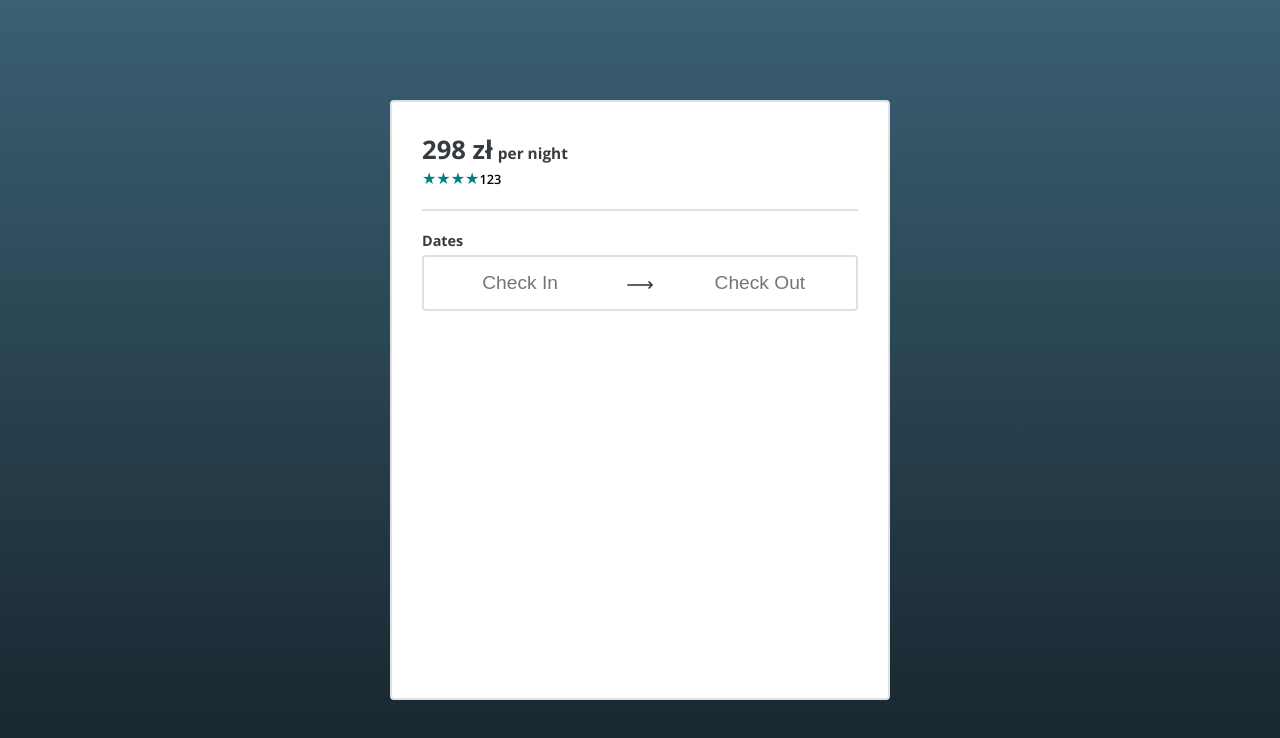
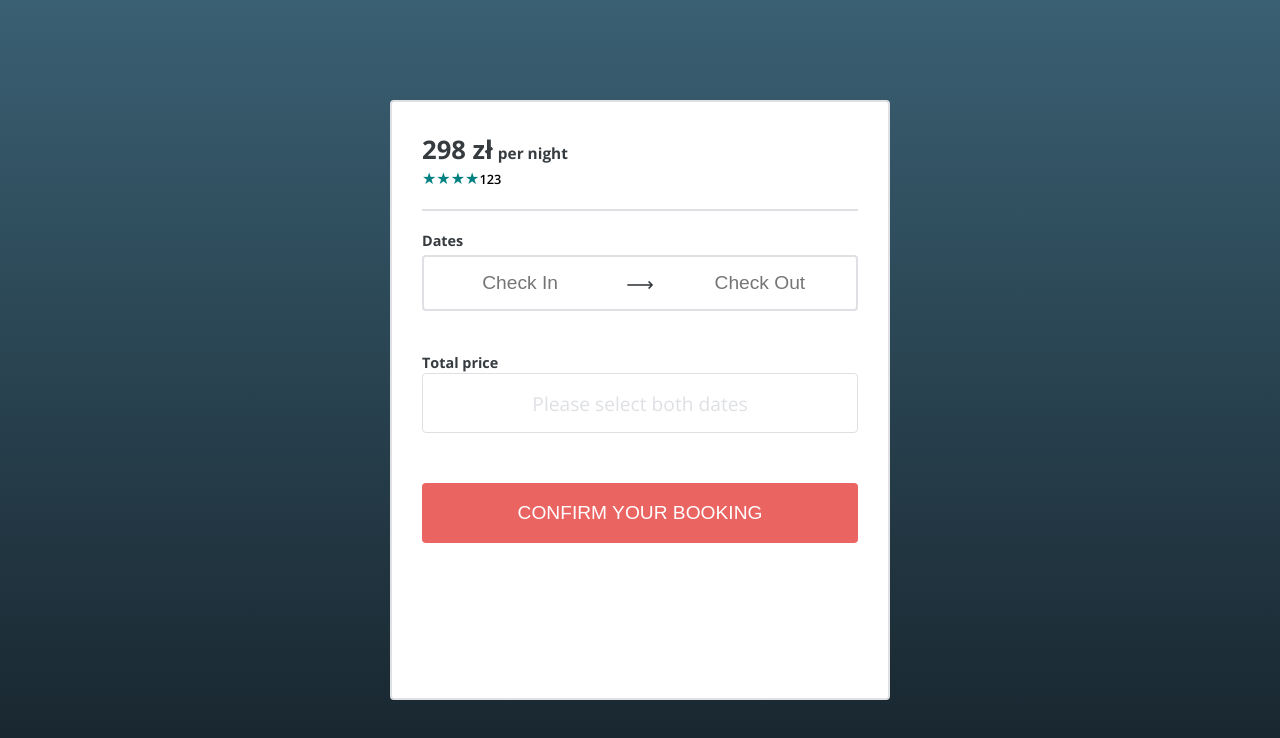
Before and after one commit to Swor71/Calendar, a React (Create React App) app: page / in a window 1280 px wide. Shown: the top 738 px of the page. Built offline with nearby package versions, Linux system fonts and the light colour scheme.

Commit message:
Add calculating the length of stay, small visiual changes

```diff
--- a/src/components/BookingComponent/BookingBody/BookingBody.css
+++ b/src/components/BookingComponent/BookingBody/BookingBody.css
@@ -3,7 +3,7 @@
   position: relative;
 }
 
-.booking-body__header {
+[class*="header"] {
   font-weight: 700;
   font-size: .9em;
   margin-bottom: 5px;
@@ -37,3 +37,44 @@
 [class*="booking-body__inputs--check-"]:focus {
   background-color: paleturquoise;
 }
+
+.booking-body__output-wrapper {
+  margin: 0 auto;
+  margin-top: 40px;
+}
+
+.booking-body__output--total-price {
+  color: #dee0e4;
+  border: 1px solid #dee0e4;
+  border-radius: 4px;
+  height: 60px;
+  width: 100%;
+  display: flex;
+  justify-content: center;
+  align-items: center;
+  font-size: 1.2em;
+}
+.price-calculated {
+  color: #000;
+}
+
+.booking-body__confirmation-button {
+  height: 60px;
+  width: 100%;
+  margin-top: 50px;
+  background-color: #ea6462;
+  color: #fff;
+  font-size: 1.2em;
+  border-radius: 4px;
+  border: none;
+  text-align: center;
+  line-height: 60px;
+  text-transform: uppercase;
+  cursor: pointer;
+  transition: .2s;
+}
+
+.booking-body__confirmation-button:hover {
+  transform: translateY(-1px);
+  box-shadow: 1px 2px 4px rgba(0,0,0,.5);
+}
--- a/src/components/BookingComponent/BookingBody/BookingBody.jsx
+++ b/src/components/BookingComponent/BookingBody/BookingBody.jsx
@@ -1,6 +1,7 @@
 import React, { PureComponent } from 'react';
 import CalendarComponent from '../../CalendarComponent/CalendarComponent';
 import PropTypes from 'prop-types';
+import { parseDate, calculateAmountOfDays } from '../../../utils/dateFormats';
 
 import './BookingBody.css';
 
@@ -11,10 +12,19 @@ class BookingBody extends PureComponent {
     onHandleSelectDate: PropTypes.func,
     onHandleMonthChange: PropTypes.func,
     onHandleShowCalendar: PropTypes.func,
+    price: PropTypes.number,
   }
 
   render() {
-    const { calendarData, calendarData: { checkInDate, checkOutDate, showCalendar }, availableDates, onHandleSelectDate, onHandleMonthChange, onHandleShowCalendar } = this.props;
+    const { calendarData, calendarData: { checkInDate, checkOutDate, showCalendar }, availableDates, onHandleSelectDate, onHandleMonthChange, onHandleShowCalendar, price } = this.props;
+
+    let lenghtOfStay = 0;
+
+    if (checkInDate && checkOutDate) {
+      const ms = new Date(parseDate(checkOutDate)) - new Date(parseDate(checkInDate));
+
+      lenghtOfStay = calculateAmountOfDays(ms);
+    }
 
     return (
       <div className="booking-body__wrapper">
@@ -46,6 +56,16 @@ class BookingBody extends PureComponent {
             />
             : null}
         </div>
+        <div className="booking-body__output-wrapper">
+          <span className="booking-body__output--header">Total price</span>
+          <div className="booking-body__output--total-price">
+            <span className={checkInDate && checkOutDate ? 'price-calculated' : ''}>
+              {checkInDate && checkOutDate
+                ? `Total price for ${lenghtOfStay} night${lenghtOfStay > 1 ? 's' : ''} is ${lenghtOfStay * price} zł`
+                : 'Please select both dates'}</span>
+          </div>
+        </div>
+        <button className="booking-body__confirmation-button">confirm your booking</button>
       </div>
     );
   }
--- a/src/components/BookingComponent/BookingComponent.jsx
+++ b/src/components/BookingComponent/BookingComponent.jsx
@@ -28,6 +28,7 @@ class BookingComponent extends PureComponent {
           reviews={reviews}
         />
         <BookingBody
+          price={price}
           availableDates={availableDates}
           calendarData={calendarData}
           onHandleShowCalendar={onHandleShowCalendar}
--- a/src/components/CalendarComponent/CalendarNav/CalendarNav.css
+++ b/src/components/CalendarComponent/CalendarNav/CalendarNav.css
@@ -5,11 +5,11 @@
 }
 
 [class*='btn--'] {
-  color: lightgray;
+  color: darkgrey;
   font-size: 1.5em;
   padding: 2px 10px;
   background: transparent;
-  border: 1px solid lightgray;
+  border: 1px solid #dee0e4;
   border-radius: 4px;
   cursor: pointer;
 }
--- a/src/utils/dateFormats.js
+++ b/src/utils/dateFormats.js
@@ -31,3 +31,16 @@ export function selectDate(yyyy, mm, dd) {
 
   return `${dd}/${_month}/${_year}`;
 }
+
+export function parseDate(date) {
+  let split = date.split('/');
+
+  if (split[0].length === 1) {
+    split[0] = '0' + split[0];
+  }
+  return split.reverse().join('-');
+}
+
+export function calculateAmountOfDays(ms) {
+  return Math.floor(ms / (1000*60*60*24));
+}
```
